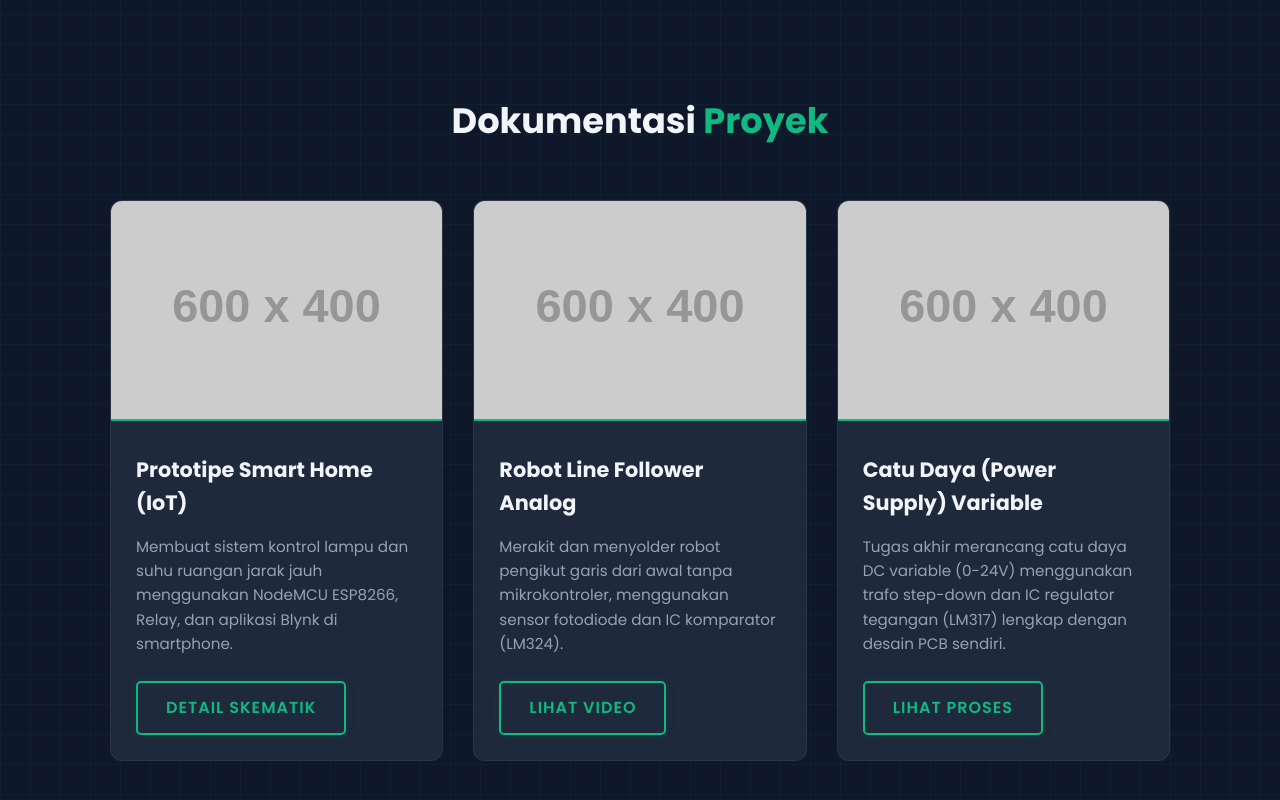
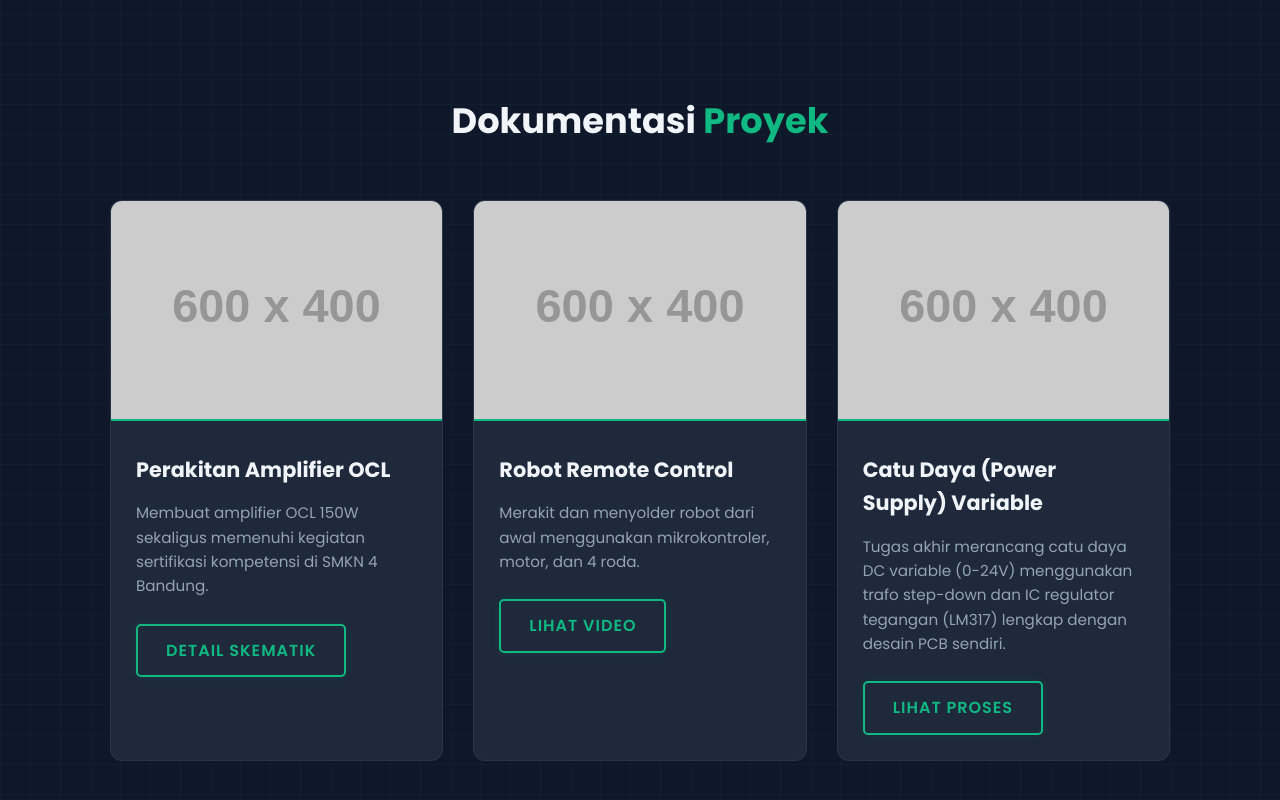
Before and after one commit to Nafil22/nafil22.github.io, a plain HTML site: page index.html in a window 1280 px wide. Shown: the part 1996-2796 px from the top of the page. Drawn offline with Linux system fonts and the light colour scheme; placeholder pictures from the web are drawn by us.

Commit message:
Update index.html

```diff
--- a/index.html
+++ b/index.html
@@ -256,7 +256,7 @@
                 <a href="#" class="logo">
                     <!-- Icon Petir (Elektronika) -->
                     <svg width="24" height="24" viewBox="0 0 24 24" fill="none" stroke="currentColor" stroke-width="2" stroke-linecap="round" stroke-linejoin="round"><polygon points="13 2 3 14 12 14 11 22 21 10 12 10 13 2"></polygon></svg>
-                    Budi.
+                    Nafil.
                 </a>
 
                 <div class="menu-toggle" id="mobile-menu">☰</div>
@@ -292,7 +292,7 @@
             <div class="about-content">
                 <div class="about-image">
                     <!-- Ganti atribut src dengan link fotomu -->
-                    <img src="https://via.placeholder.com/300x300.png?text=Foto+Profil" alt="Foto Budi">
+                    <img src="1352b6c6-25f2-444c-9e0c-43394c1e7e60.jpg" alt="Foto-fotoan">
                 </div>
                 <div class="about-text">
                     <h3 style="color: var(--primary-color); margin-bottom: 15px;">Membangun Sistem dari Nol.</h3>
@@ -340,8 +340,8 @@
                 <div class="card">
                     <img src="https://via.placeholder.com/600x400.png?text=Foto+Smart+Home" alt="Smart Home IoT">
                     <div class="card-content">
-                        <h3 class="card-title">Prototipe Smart Home (IoT)</h3>
-                        <p class="card-desc">Membuat sistem kontrol lampu dan suhu ruangan jarak jauh menggunakan NodeMCU ESP8266, Relay, dan aplikasi Blynk di smartphone.</p>
+                        <h3 class="card-title">Perakitan Amplifier OCL</h3>
+                        <p class="card-desc">Membuat amplifier OCL 150W sekaligus memenuhi kegiatan sertifikasi kompetensi di SMKN 4 Bandung.</p>
                         <a href="https://github.com/username-kamu" target="_blank" class="btn">Detail Skematik</a>
                     </div>
                 </div>
@@ -350,8 +350,8 @@
                 <div class="card">
                     <img src="https://via.placeholder.com/600x400.png?text=Foto+Robot+Line+Follower" alt="Robot Line Follower">
                     <div class="card-content">
-                        <h3 class="card-title">Robot Line Follower Analog</h3>
-                        <p class="card-desc">Merakit dan menyolder robot pengikut garis dari awal tanpa mikrokontroler, menggunakan sensor fotodiode dan IC komparator (LM324).</p>
+                        <h3 class="card-title">Robot Remote Control</h3>
+                        <p class="card-desc">Merakit dan menyolder robot  dari awal menggunakan mikrokontroler, motor, dan 4 roda.</p>
                         <a href="#" target="_blank" class="btn">Lihat Video</a>
                     </div>
                 </div>
```
